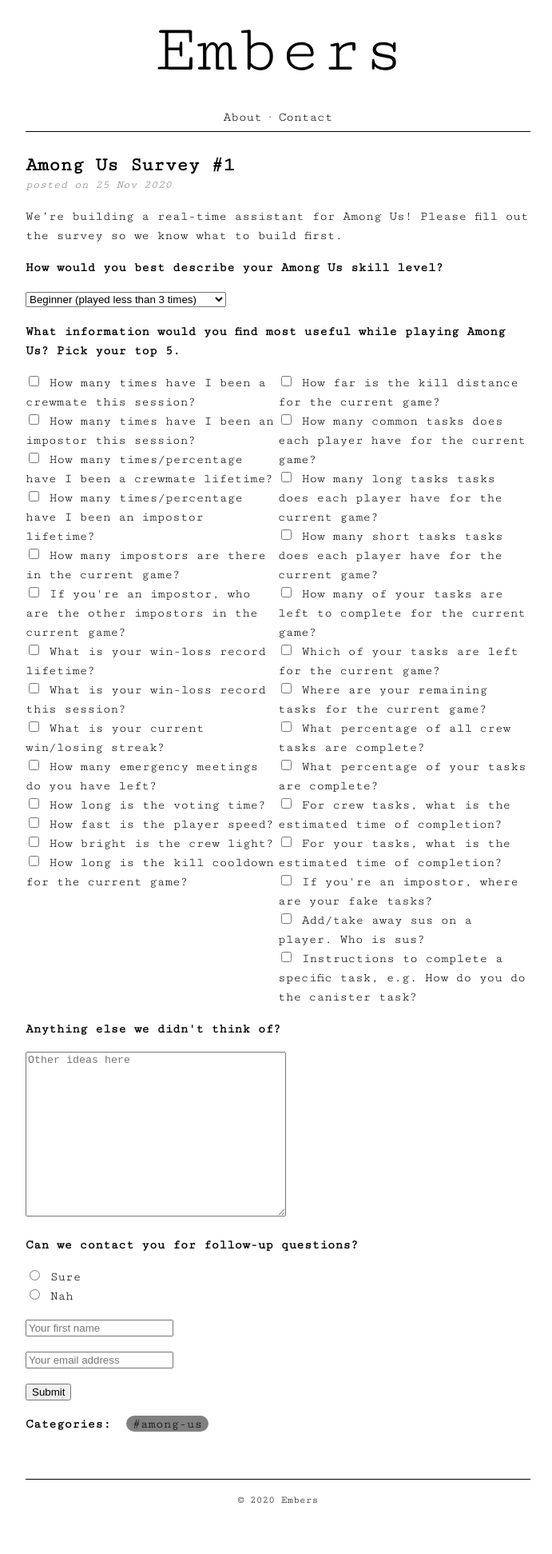
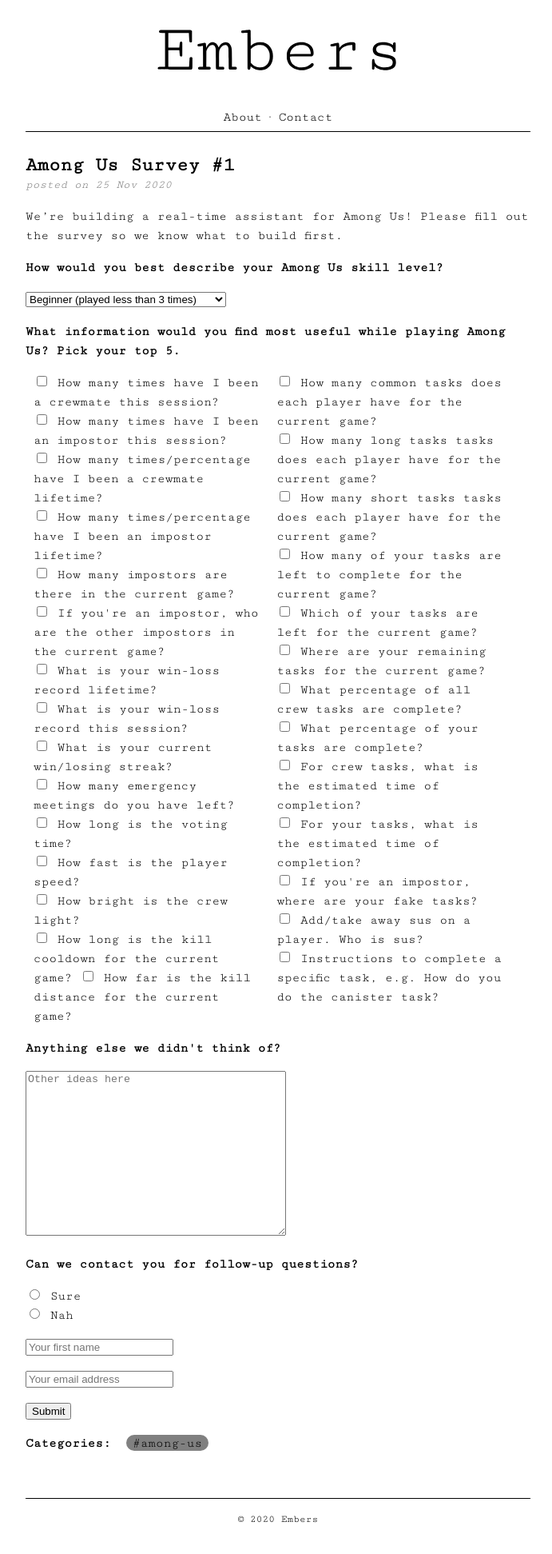
Before and after one commit to aindaco1/embers-website, a Jekyll site: the page built from _posts/2020-11-26-among-us-1.markdown, in a window 1280 px wide. Shown: the whole page at 80% size, without its empty margins (292-983 px from the left). Built offline with Jekyll 4.4.1, drawn with Linux system fonts in a browser that asks for light colours; before the commit the page ends 1919 px from its top, so only the background shows below that.

Commit message:
fixed padding on columns

```diff
--- a/_posts/2020-11-26-among-us-1.markdown
+++ b/_posts/2020-11-26-among-us-1.markdown
@@ -49,10 +49,10 @@ We're building a real-time assistant for Among Us! Please fill out the survey so
       <label for="vehicle3"> How bright is the crew light?</label><br>
       <input type="checkbox" id="kill-cooldown" name="kill-cooldown" value="kill-cooldown">
       <label for="vehicle1"> How long is the kill cooldown for the current game?</label>
+      <input type="checkbox" id="kill-distance" name="kill-distance" value="kill-distance">
+      <label for="vehicle2"> How far is the kill distance for the current game?</label><br>
       </div>
     <div class="column">
-      <input type="checkbox" id="kill-distance" name="kill-distance" value="kill-distance">
-      <label for="vehicle2"> How far is the kill distance for the current game?</label><br>
       <input type="checkbox" id="common-tasks" name="common-tasks" value="common-tasks">
       <label for="vehicle3"> How many common tasks does each player have for the current game?</label><br>
       <input type="checkbox" id="long-tasks" name="long-tasks" value="long-tasks">
--- a/assets/css/style.css
+++ b/assets/css/style.css
@@ -9,7 +9,9 @@ body	{
 
 .column {
 float: left;
-width: 50%;
+width: 45%;
+padding-left: 10px;
+padding-right: 10px;
 }
 
 .row:after {
```
